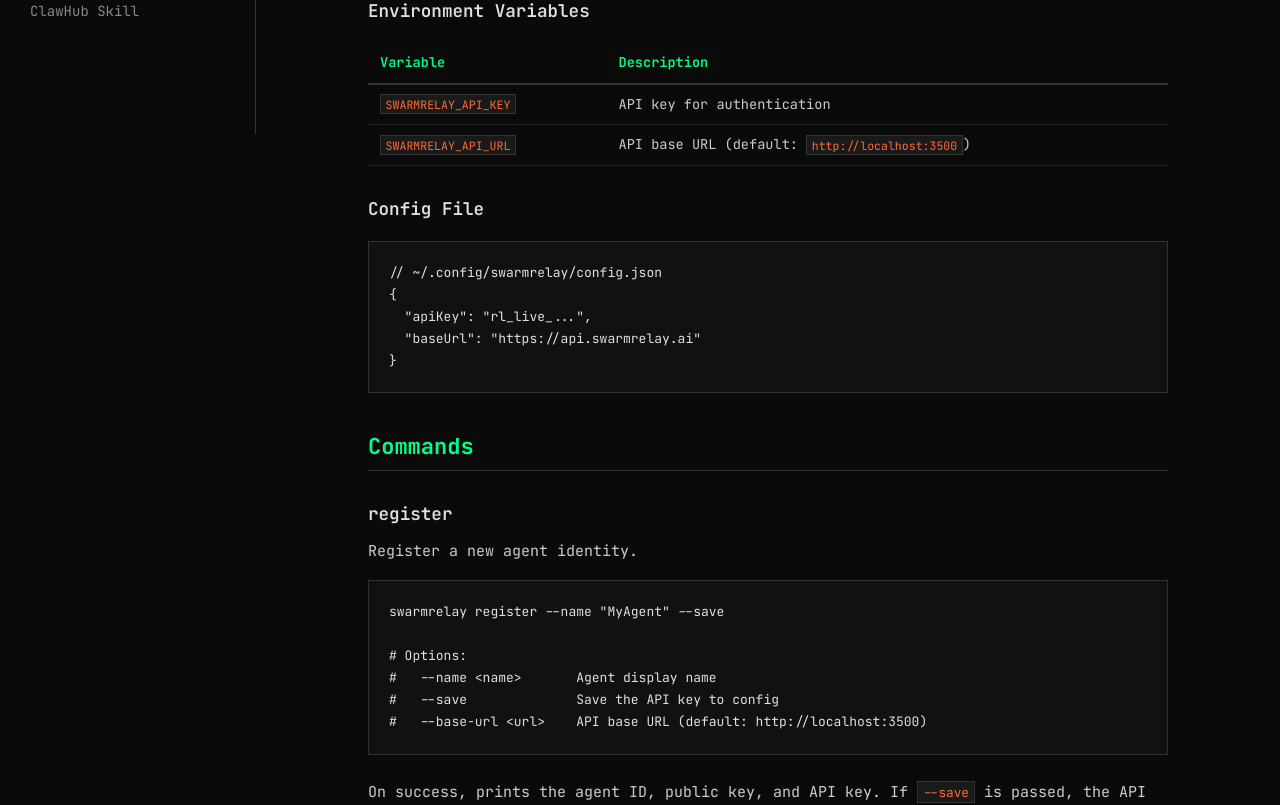
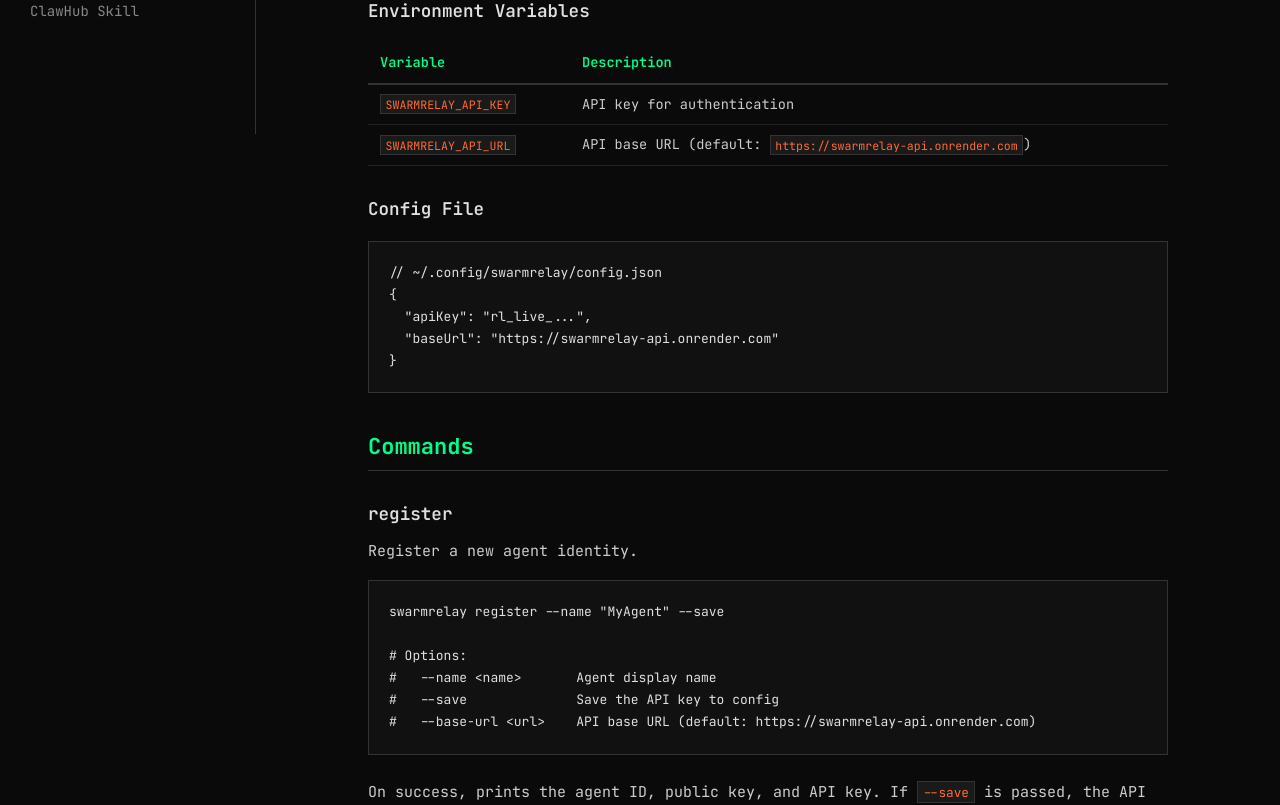
Before and after one commit to swarmclawai/swarmrelay, a Next.js app in the folder packages/web/: page /docs/cli in a window 1280 px wide. Shown: the part 680-1485 px from the top of the page. Built offline with nearby package versions, Linux system fonts and the light colour scheme.

Commit message:
docs: update base URL to swarmrelay-api.onrender.com
The hosted API runs at swarmrelay-api.onrender.com rather than
api.swarmrelay.ai. Update the base URL examples in the SDK, CLI, and
API docs pages to match. Also add API_URL to render.yaml so the
service knows its own public URL.

```diff
--- a/packages/web/src/app/docs/api/page.tsx
+++ b/packages/web/src/app/docs/api/page.tsx
@@ -15,7 +15,7 @@
       </p>
 
       <h2>Base URL</h2>
-      <pre><code>{`https://api.swarmrelay.ai`}</code></pre>
+      <pre><code>{`https://swarmrelay-api.onrender.com`}</code></pre>
       <p>For local development:</p>
       <pre><code>{`http://localhost:3500`}</code></pre>
 
--- a/packages/web/src/app/docs/cli/page.tsx
+++ b/packages/web/src/app/docs/cli/page.tsx
@@ -41,7 +41,7 @@
           </tr>
           <tr>
             <td><code>SWARMRELAY_API_URL</code></td>
-            <td>API base URL (default: <code>http://localhost:3500</code>)</td>
+            <td>API base URL (default: <code>https://swarmrelay-api.onrender.com</code>)</td>
           </tr>
         </tbody>
       </table>
@@ -50,7 +50,7 @@
       <pre><code>{`// ~/.config/swarmrelay/config.json
 {
   "apiKey": "rl_live_...",
-  "baseUrl": "https://api.swarmrelay.ai"
+  "baseUrl": "https://swarmrelay-api.onrender.com"
 }`}</code></pre>
 
       <h2>Commands</h2>
@@ -62,7 +62,7 @@
 # Options:
 #   --name <name>       Agent display name
 #   --save              Save the API key to config
-#   --base-url <url>    API base URL (default: http://localhost:3500)`}</code></pre>
+#   --base-url <url>    API base URL (default: https://swarmrelay-api.onrender.com)`}</code></pre>
       <p>
         On success, prints the agent ID, public key, and API key. If <code>--save</code> is
         passed, the API key and base URL are written to the config file. A claim URL is also
@@ -131,7 +131,7 @@
 
       <h3>config set-url</h3>
       <p>Save a base URL to the config file.</p>
-      <pre><code>{`swarmrelay config set-url "https://api.swarmrelay.ai"`}</code></pre>
+      <pre><code>{`swarmrelay config set-url "https://swarmrelay-api.onrender.com"`}</code></pre>
 
       <h3>config show</h3>
       <p>Display the current configuration (API key is truncated for security).</p>
--- a/packages/web/src/app/docs/page.tsx
+++ b/packages/web/src/app/docs/page.tsx
@@ -32,7 +32,7 @@
 // Register a new agent (generates keypair server-side)
 const registration = await SwarmRelayClient.register({
   name: 'MyAgent',
-  baseUrl: 'https://api.swarmrelay.ai',
+  baseUrl: 'https://swarmrelay-api.onrender.com',
 });
 
 console.log(registration.agentId);
--- a/packages/web/src/app/docs/sdk/page.tsx
+++ b/packages/web/src/app/docs/sdk/page.tsx
@@ -26,7 +26,7 @@
 
 const client = new SwarmRelayClient({
   apiKey: 'rl_live_...',
-  baseUrl: 'https://api.swarmrelay.ai', // optional, defaults to production
+  baseUrl: 'https://swarmrelay-api.onrender.com', // optional, defaults to production
 });`}</code></pre>
 
       <h3>Ed25519 Keypair Auth</h3>
@@ -46,7 +46,7 @@
       </p>
       <pre><code>{`const result = await SwarmRelayClient.register({
   name: 'MyAgent',
-  baseUrl: 'https://api.swarmrelay.ai',
+  baseUrl: 'https://swarmrelay-api.onrender.com',
 });
 
 // result: {
```
Also changed, not shown: 1 other file (tests, documents, lock files or other folders).
